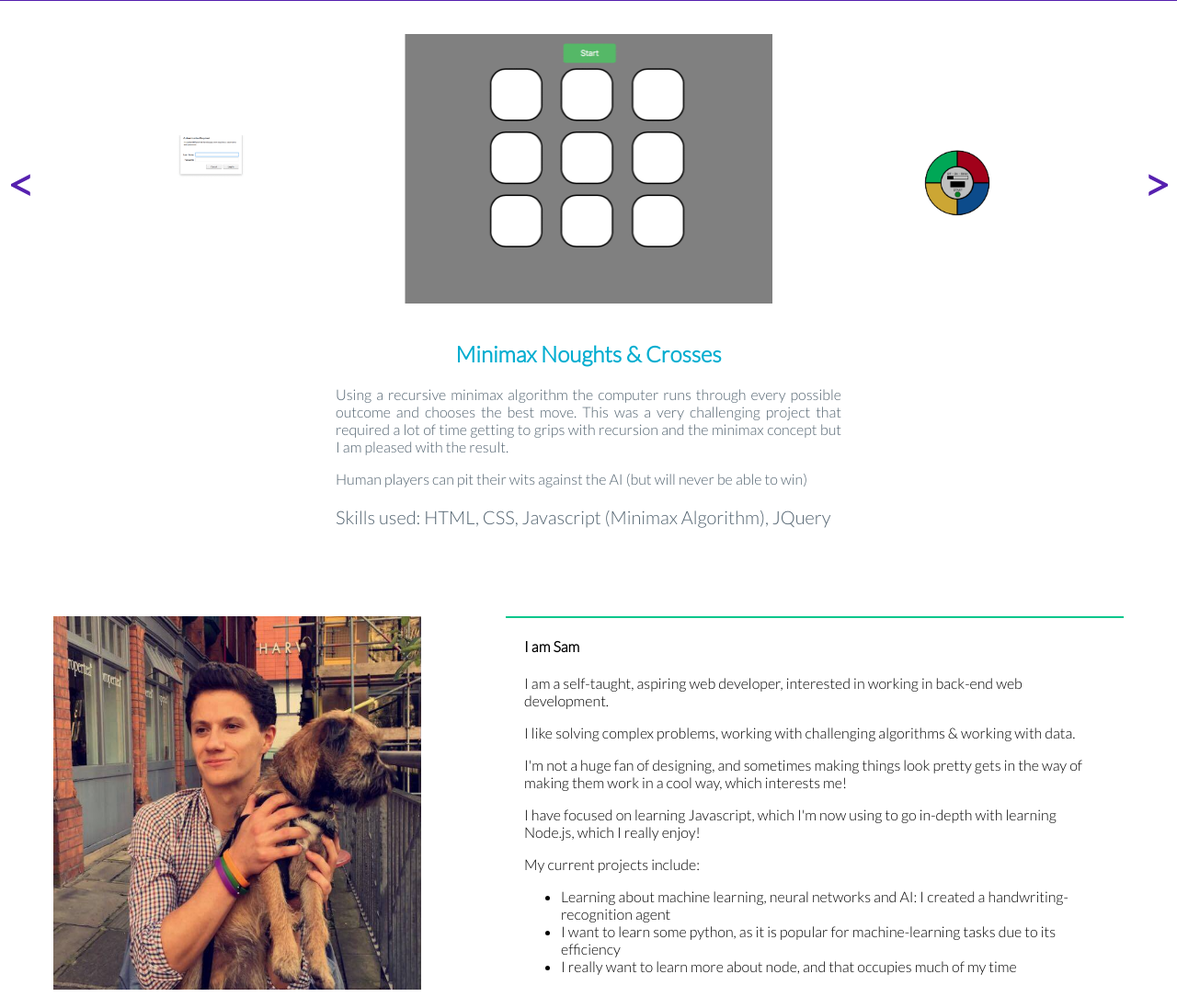
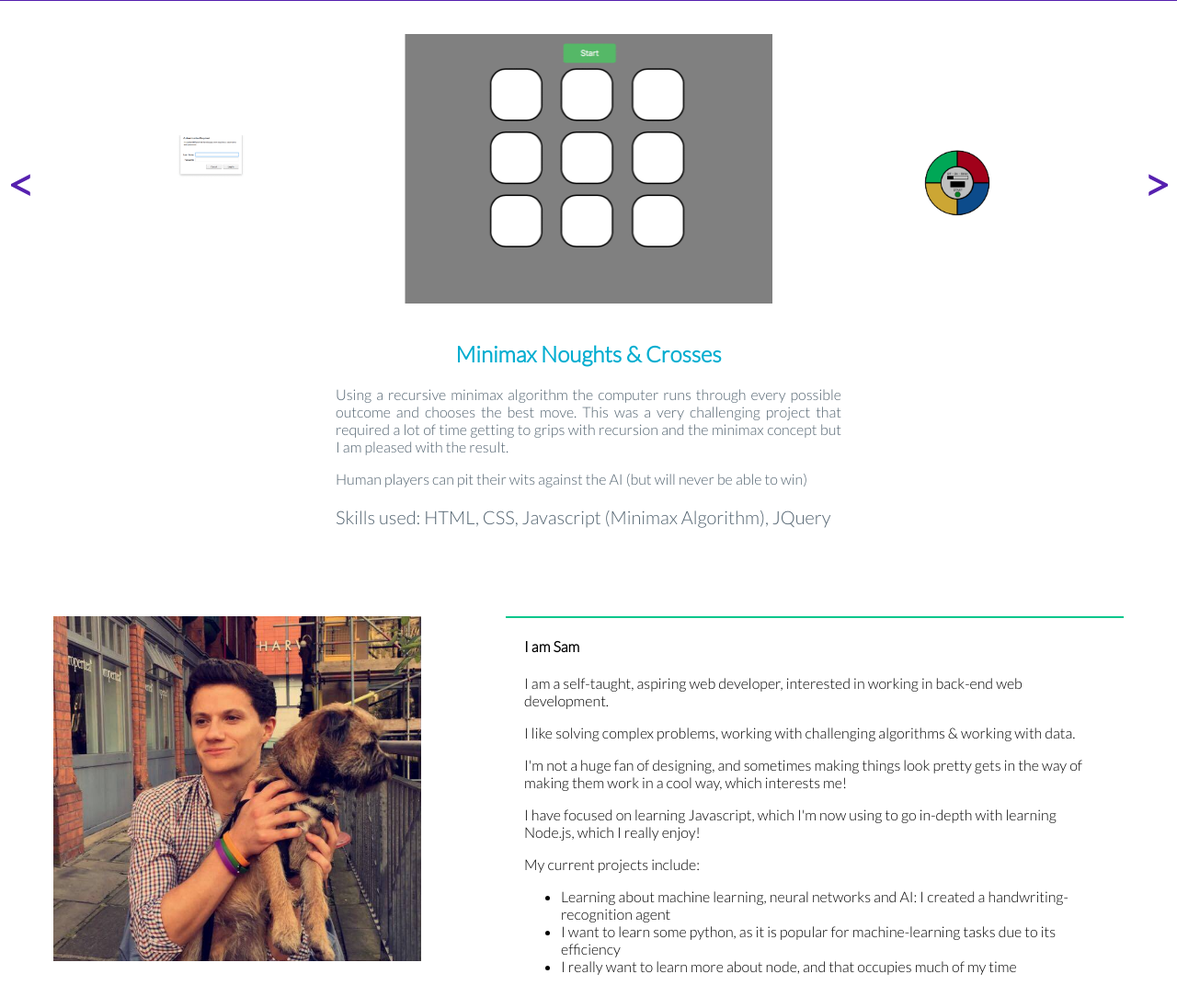
Before and after one commit to samsmith453/samsmith453.github.io, a plain HTML site: page index.html in a window 1280 px wide. Shown: the part 50-1134 px from the top of the page at 92% size. Drawn offline with nearby package versions, Linux system fonts and the light colour scheme.

Commit message:
ImageBugFix

```diff
--- a/index.html
+++ b/index.html
@@ -2,7 +2,7 @@
 <html>
    <head>
       <meta charset="utf-8">
-      <title></title>
+      <title>I am Sam</title>
       <link rel="stylesheet" href="style.css">
       <script src='https://ajax.googleapis.com/ajax/libs/jquery/3.1.1/jquery.min.js'></script>
       <script src='https://cdnjs.cloudflare.com/ajax/libs/p5.js/0.5.8/p5.js'></script>
--- a/style.css
+++ b/style.css
@@ -222,7 +222,7 @@ input.send{
 
 .myPic{
    width: 400px;
-   height: auto;
+   height: 100%;
    margin-left: 50px;
 }
 
```
